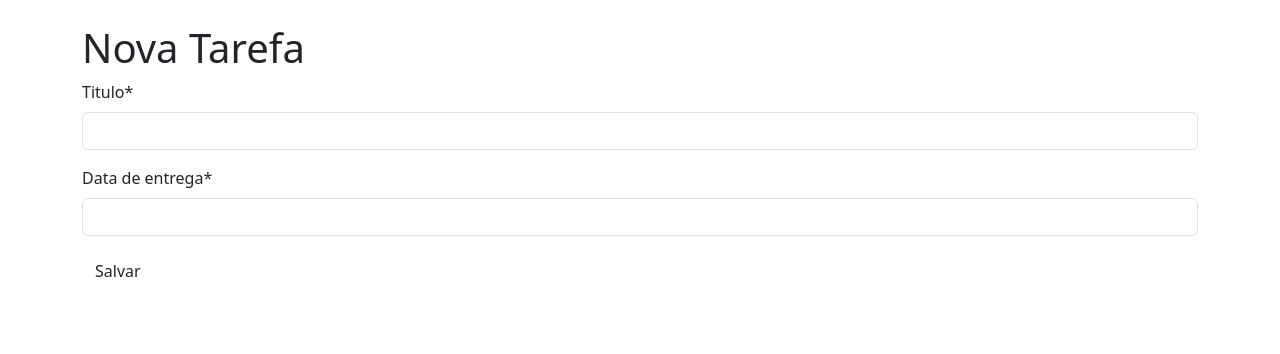
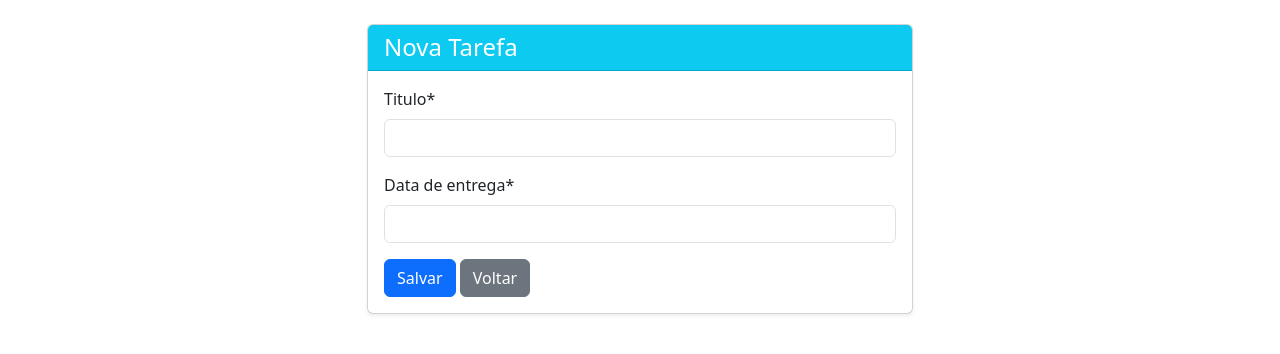
Before and after one commit to Jimym0/Projeto-Final-CEPEDI, a Django app: page /create in a window 1280 px wide. Shown: the part 56-410 px from the top of the page. Run offline with Django 5.2, Linux system fonts and the light colour scheme; the visitor is signed in with stand-in values (Sample User, id 1); some libraries are stand-ins or nearby versions.

Commit message:
style: mudanças no layout das tarefas

```diff
--- a/tasks/templates/tasks/tasks_form.html
+++ b/tasks/templates/tasks/tasks_form.html
@@ -1,5 +1,4 @@
 {% extends "base.html" %}
-
 {% load crispy_forms_tags %}
 
 {% block page_title %}
@@ -8,20 +7,30 @@
    {% else %}
         Nova Tarefa
    {% endif %}
-
 {% endblock page_title %}
 
 {% block content %}
-    {% if tasks.pk %}
-        <h1>Editar Tarefa</h1>
-    {% else %}
-        <h1>Nova Tarefa</h1>
-    {% endif %}
+<div class="row justify-content-center">
+  <div class="col-md-8 col-lg-6">
+    <div class="card shadow-sm">
+      <div class="card-header bg-info text-white">
+        <h4 class="mb-0">
+          {% if tasks.pk %}
+            Editar Tarefa
+          {% else %}
+            Nova Tarefa
+          {% endif %}
+        </h4>
+      </div>
+      <div class="card-body">
         <form method="POST">
-            {% csrf_token %}
-
-            {{ form|crispy }}
-
-            <button type="submit" class="btn bnt-primary">Salvar</button>
+          {% csrf_token %}
+          {{ form|crispy }}
+          <button type="submit" class="btn btn-primary">Salvar</button>
+          <a href="{% url 'tasks_list' %}" class="btn btn-secondary">Voltar</a>
         </form>
+      </div>
+    </div>
+  </div>
+</div>
 {% endblock content %}
```
Also changed, not shown: tasks/templates/tasks/tasks_list.html (+19 -10 lines), db.sqlite3.
